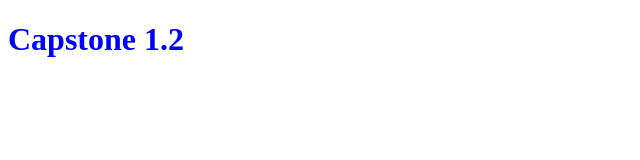
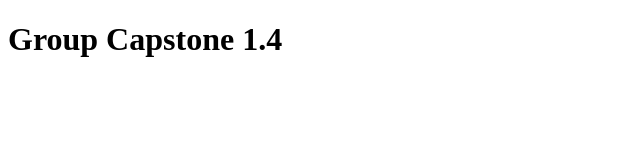
Before and after one commit to mrjuda/KT-Foods, a website built with webpack: page src/index.html in a window 1280 px wide. Shown: the whole page, without its empty margins (0-640 px from the left). Built offline with nearby package versions, Linux system fonts and the light colour scheme.

Commit message:
Fix linter setup + add jest settings

```diff
--- a/package.json
+++ b/package.json
@@ -7,9 +7,8 @@
   "scripts": {
     "build": "webpack --mode production",
     "watch": "webpack --watch",
-    "start": "webpack serve --open",
     "start": "webpack-dev-server --open --mode development",
-    "test": "echo \"Error: no test specified\" && exit 1"
+    "test": "jest"
   },
   "repository": {
     "type": "git",
@@ -30,6 +29,7 @@
     "eslint-plugin-import": "^2.26.0",
     "hint": "^6.1.11",
     "html-webpack-plugin": "^5.5.0",
+    "jest": "^27.5.1",
     "sass": "^1.50.0",
     "sass-loader": "^12.6.0",
     "style-loader": "^3.3.1",
--- a/src/index.html
+++ b/src/index.html
@@ -4,9 +4,9 @@
   <meta charset="UTF-8">
   <meta http-equiv="X-UA-Compatible" content="IE=edge">
   <meta name="viewport" content="width=device-width, initial-scale=1.0">
-  <title>Capśtone 1</title>
+  <title>Group Capstone 1</title>
 </head>
 <body>
-  <h1>Capstone 1.2</h1>
+  <h1>Group Capstone 1.4</h1>
 </body>
 </html>
--- a/src/index.js
+++ b/src/index.js
@@ -1,3 +1 @@
-import './index.scss';
-
-const test = 'a';
+import './index.css';
--- a/src/index.scss
+++ b/src/index.scss
@@ -1,5 +1 @@
 // index.scss
-
-body {
-  color: #00f;
-}
```
Also changed, not shown: .stylelintrc.json (renamed from stylelintrc.json), dist/index.html, dist/main.js (deleted), src/index.css, 2 other files.
